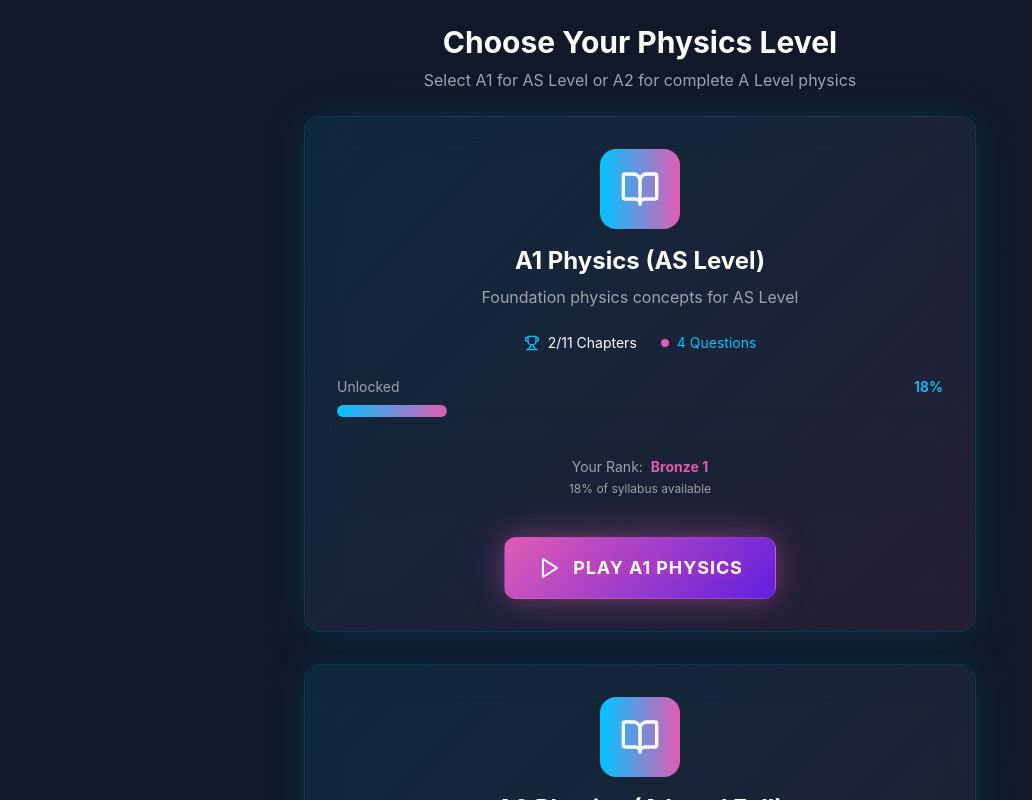
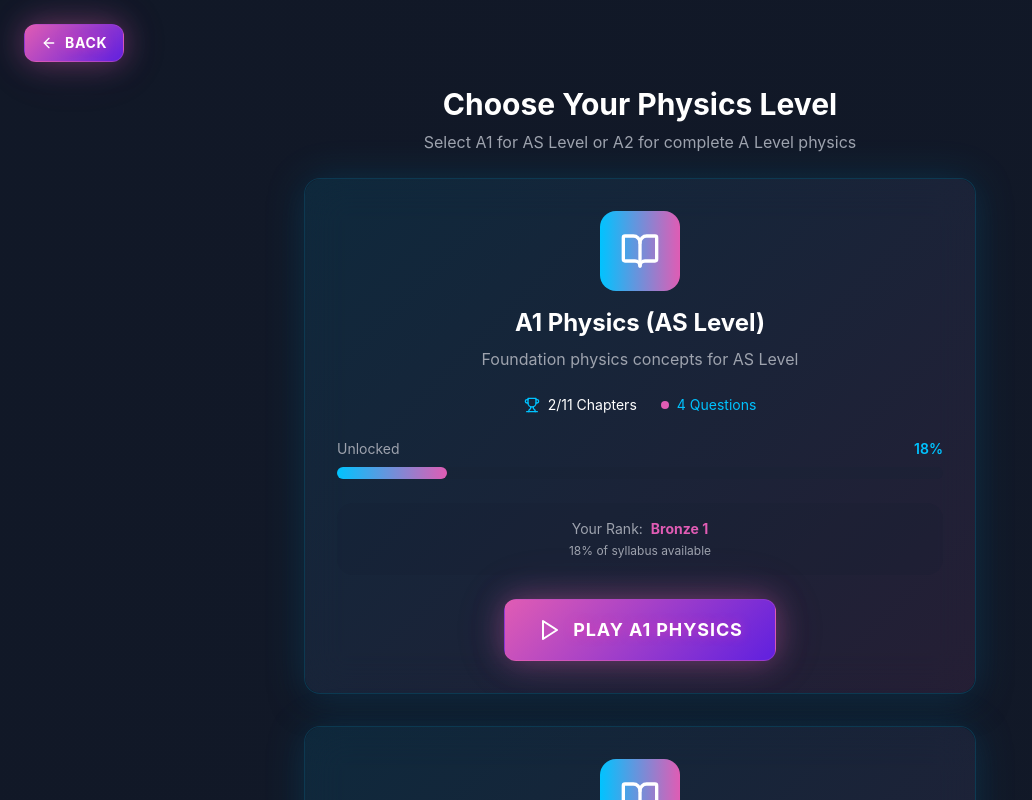
Before and after one commit to EatWheat-25/physics-duel-dash, a React (Vite) app: page / in a window 1280 px wide. Both pictures are taken after a click on the button 816 px from the left and 379 px from the top of the page. Shown: the top 800 px of the page, without its empty margins (0-1032 px from the left). Built offline with nearby package versions, Linux system fonts and the light colour scheme.

Commit message:
Add back button to top left
Add a back button to the top left corner of the screen.

```diff
--- a/src/components/PhysicsLevelSelector.tsx
+++ b/src/components/PhysicsLevelSelector.tsx
@@ -1,6 +1,6 @@
 import React from 'react';
 import { motion } from 'framer-motion';
-import { BookOpen, Trophy, Lock, Play } from 'lucide-react';
+import { BookOpen, Trophy, Lock, Play, ArrowLeft } from 'lucide-react';
 import { PHYSICS_LEVELS, getUnlockedChapters, getQuestionsByRank, A1_CHAPTERS } from '@/types/physics';
 import { UserRankData } from '@/types/ranking';
 
@@ -17,6 +17,19 @@ const PhysicsLevelSelector: React.FC<PhysicsLevelSelectorProps> = ({
 }) => {
   return (
     <div className="space-y-6">
+      {/* Back Button - Top Left */}
+      <motion.button
+        initial={{ opacity: 0, x: -20 }}
+        animate={{ opacity: 1, x: 0 }}
+        onClick={onBack}
+        className="valorant-button-accent flex items-center gap-2 px-4 py-2 mb-4"
+        whileHover={{ scale: 1.05 }}
+        whileTap={{ scale: 0.95 }}
+      >
+        <ArrowLeft className="w-4 h-4" />
+        Back
+      </motion.button>
+
       <motion.div
         initial={{ opacity: 0, y: -20 }}
         animate={{ opacity: 1, y: 0 }}
@@ -118,15 +131,6 @@ const PhysicsLevelSelector: React.FC<PhysicsLevelSelectorProps> = ({
           );
         })}
       </div>
-
-      <div className="text-center">
-        <button
-          onClick={onBack}
-          className="valorant-button-accent px-6 py-2"
-        >
-          Back to Dashboard
-        </button>
-      </div>
     </div>
   );
 };
```
